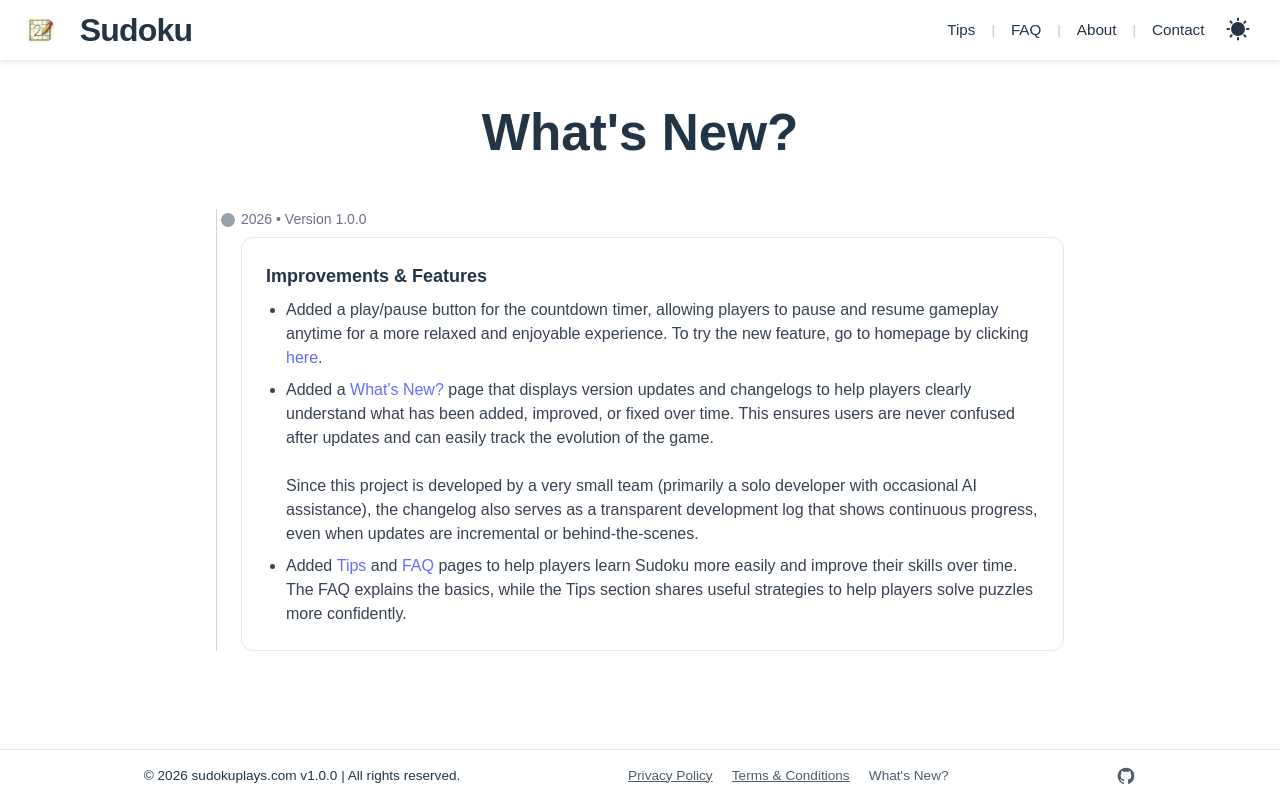
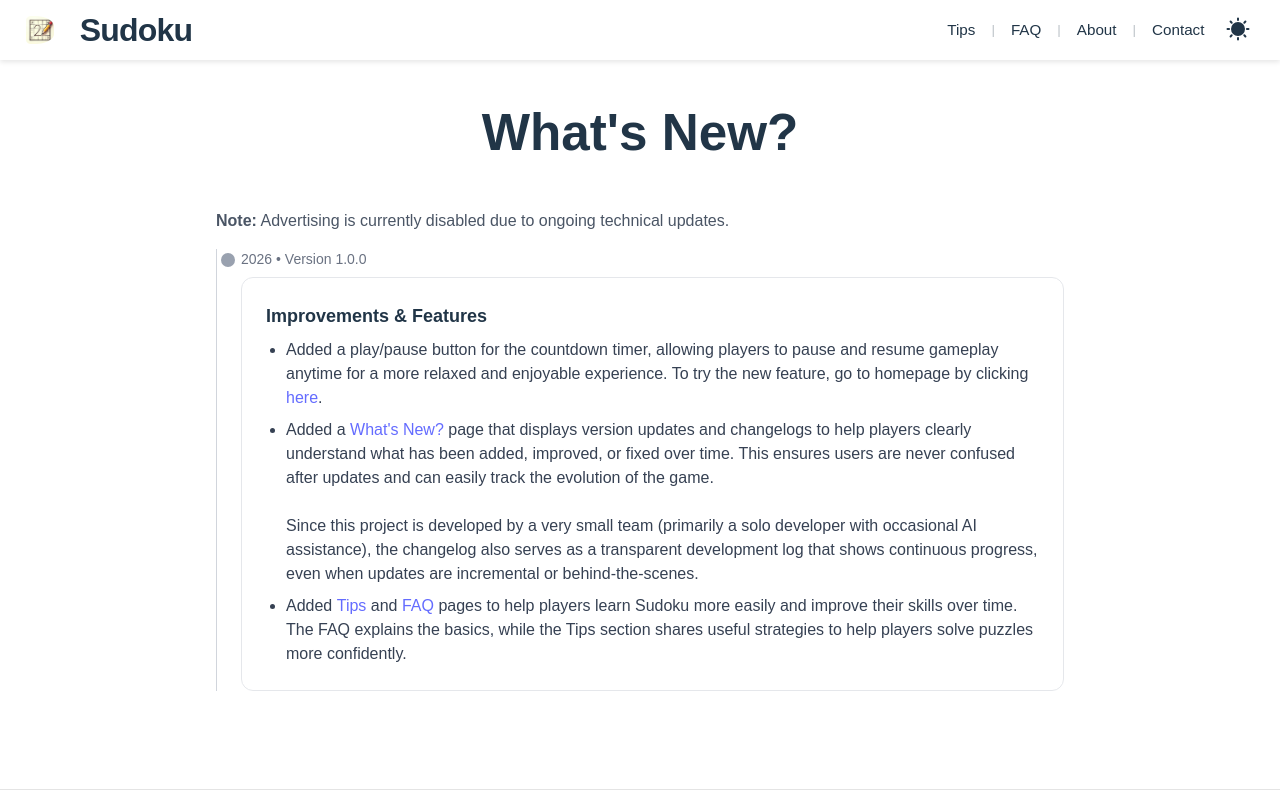
Before and after one commit to kiranofans/sudoku_game, a React (Vite) app: page /changeLog in a window 1280 px wide. Built offline with nearby package versions, Linux system fonts and the light colour scheme; a small style sheet from the web is missing.

Commit message:
UI: added notice line to What's New? page

```diff
--- a/src/pages/ChangeLog.tsx
+++ b/src/pages/ChangeLog.tsx
@@ -12,7 +12,9 @@ const ChangeLog: React.FC = () => {
                 <h1 className="text-3xl font-bold text-center mb-12 dark:text-white">
                     What's New?
                 </h1>
-
+                <div className="text-md text-gray-600 mt-2 mb-4">
+                    <span className="font-bold">Note:</span> Advertising is currently disabled due to ongoing technical updates.
+                </div>
                 {/* Timeline container */}
                 <div className="relative border-l border-gray-300 dark:border-gray-700 pl-6 space-y-10">
 
@@ -52,6 +54,7 @@ const ChangeLog: React.FC = () => {
                                     <li>
                                         Added <Link to="/sudokuTips" className="underline hover:text-blue-500">Tips</Link> and <Link to="/sudokuTips" className="underline hover:text-blue-500">FAQ</Link> pages to help players learn Sudoku more easily and improve their skills over time. The FAQ explains the basics, while the Tips section shares useful strategies to help players solve puzzles more confidently.
                                     </li>
+
                                 </ul>
                             </div>
 
```
